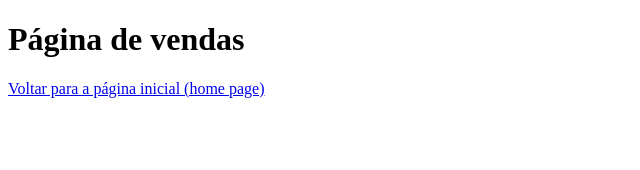
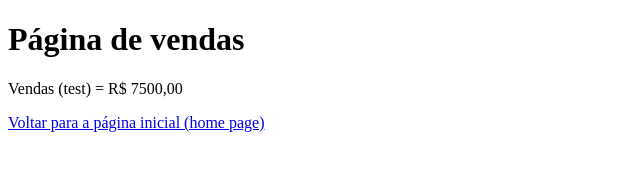
Before and after one commit to dcabraldev/aulagithub, a plain HTML site: page vendas.html in a window 1280 px wide. Shown: the whole page, without its empty margins (0-640 px from the left). Drawn offline with Linux system fonts and the light colour scheme.

Commit message:
Valor das vendas acrescentado

```diff
--- a/vendas.html
+++ b/vendas.html
@@ -7,6 +7,7 @@
 </head>
 <body>
     <h1>Página de vendas</h1>
+    <p>Vendas (test) = R$ 7500,00</p>
     <a href="index.html">Voltar para a página inicial (home page)</a>
 </body>
 </html>
```
